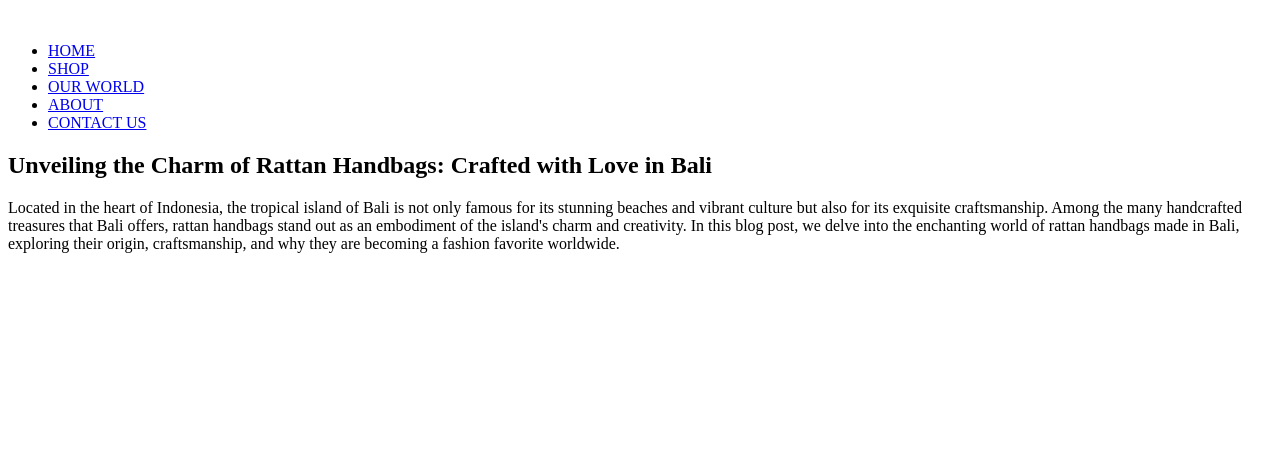
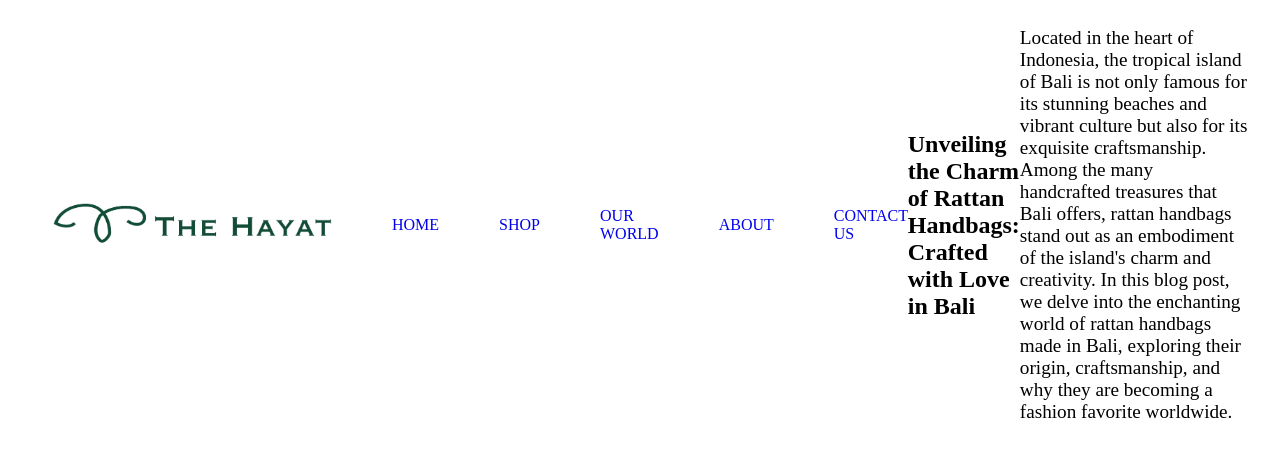
Before and after one commit to Fatinahhayat/The-Hayat, a plain HTML site: page World Map/Indonesia.html in a window 1280 px wide. Drawn offline with Linux system fonts and the light colour scheme.

Commit message:
Update Indonesia.html

```diff
--- a/World Map/Indonesia.html
+++ b/World Map/Indonesia.html
@@ -3,14 +3,14 @@
 <head>
     <meta charset="UTF-8">
     <meta name="viewport" content="width=device-width, initial-scale=1.0">
-    <link rel="stylesheet" href="/World Map/css/style.css" class="css">
+    <link rel="stylesheet" href="/World Map/style.css" class="css">
     <title>Bali</title>
 </head>
 <body>
     <header class="container">
         <nav class="navbar th-navbar">
                 <a href="/World Map/index.html" class="navbr-brand">
-                    <img src="images/THV2.png" alt=""
+                    <img src="/THV2.png" alt=""
                     class="TH-logo">
                     <ul class="nav-menu">
                         <li class="nav-item"> <a class="nav-link" href="/World Map/index.html">HOME</a></li>
@@ -37,6 +37,6 @@
     </header>
 
 
-    <script src="/World Map/js/home.js"></script>
+    <script src="/World Map/home.js"></script>
 </body>
 </html>
```
